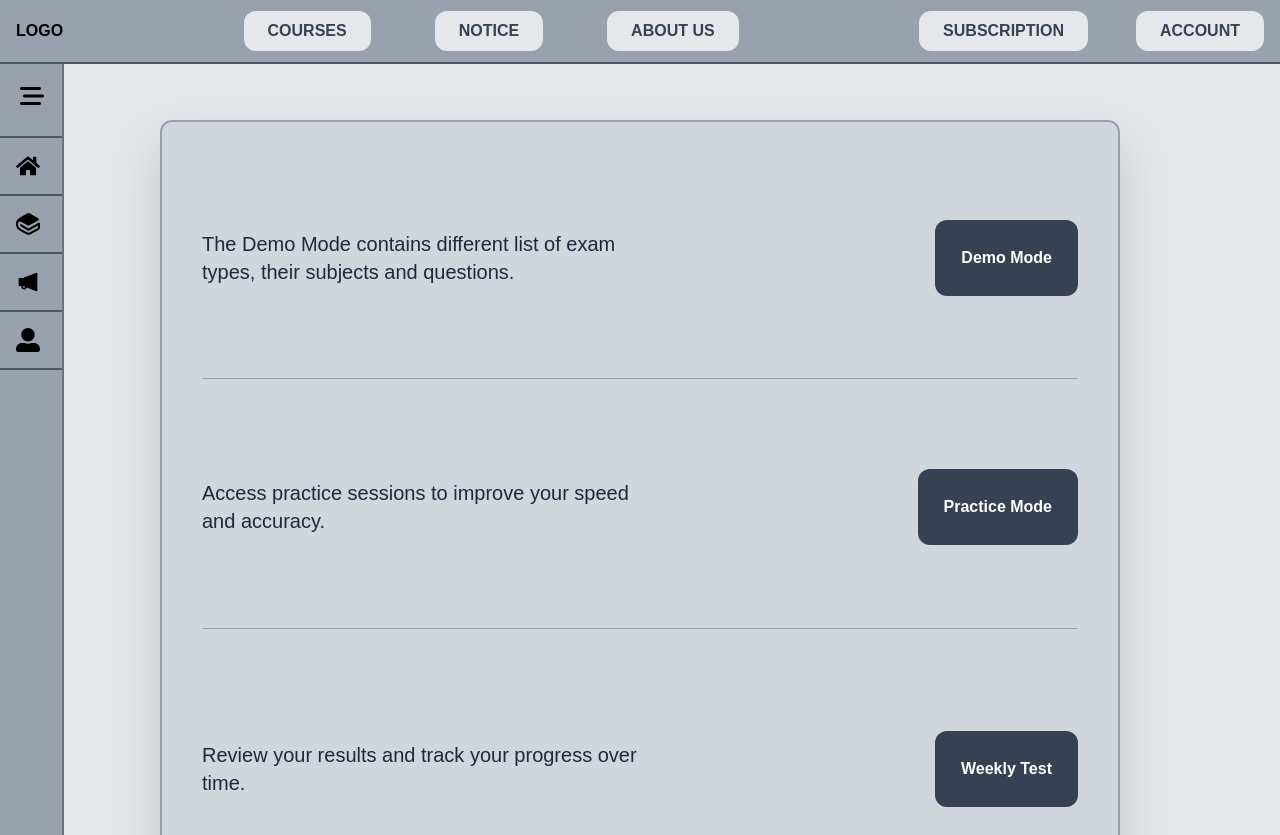
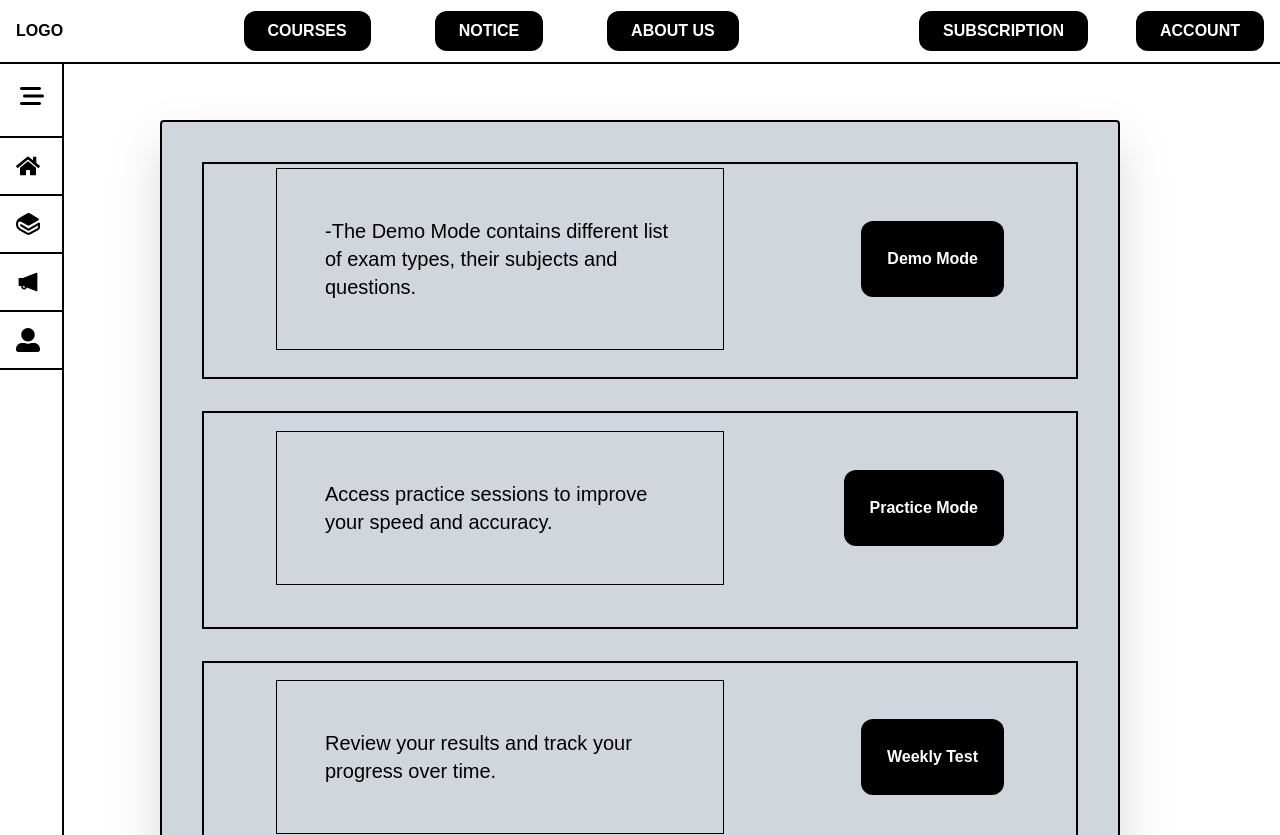
Before and after one commit to Jeevan446/exam_prep, a React app in the folder Frontend/: page / in a window 1280 px wide. Shown: the top 835 px of the page. Built offline with nearby package versions, Linux system fonts and the light colour scheme; the HTML template or start-up script is replaced by a standard one.

Commit message:
Styling change

```diff
--- a/Frontend/src/components/Footer.jsx
+++ b/Frontend/src/components/Footer.jsx
@@ -2,11 +2,11 @@ function Footer() {
   return (
     <footer
       className={`bottom-0 py-8 transition-all duration-300 w-[100%] mt-[80px] pl-[50px] sm:pl-[0px]
-             bg-gray-300 border-2 border-l-0 border-r-0 border-gray-400 flex flex-col
+             bg-white-300 border-2 border-l-0 border-r-0 border-black flex flex-col
         `}>
         <div className="max-w-7xl mx-auto px-4 py-10 flex flex-col items-center justify-center">
                 <div className="text-center ">
-                    <p className="text-gray-600 text-sm md:text-base">
+                    <p className="text-black text-sm md:text-base">
                         © 2025 Your Project Name. All rights reserved.
                     </p>
                 </div>
--- a/Frontend/src/components/HomeContent.jsx
+++ b/Frontend/src/components/HomeContent.jsx
@@ -1,11 +1,13 @@
 import { Link } from "react-router-dom";
+import Footer from "./Footer";
 
 
 function HomeContent({ isOpen }) {
     // Reusable button class
-const btnClass = "font-bold relative group flex bg-gray-700 p-6 text-white rounded-xl cursor-pointer border-2 border-transparent hover:bg-gray-200 hover:text-black hover:border-gray-400 transition-all duration-500";
+const btnClass = "font-bold relative group flex bg-black p-6 text-white rounded-xl cursor-pointer border-2 border-transparent hover:bg-white hover:text-black hover:border-black transition-all duration-500";
 
     return (
+        <div>
             <div className={`
                 grid grid-cols-1 grid-rows-3 gap-8
 
@@ -16,34 +18,36 @@ const btnClass = "font-bold relative group flex bg-gray-700 p-6 text-white round
 
                 {} ${isOpen ? "lg:ml-80 duration-300" : "lg:ml-40 duration-300"}
 
-            bg-gray-300 border-2 border-gray-400 rounded-xl drop-shadow-2xl min-h-screen
+                bg-gray-300 border-2 border-black rounded drop-shadow-2xl min-h-screen
             `}>
 
                 {/* Row 1 */}
-            <div className="flex flex-col md:flex-row items-center justify-between gap-4 border-b border-slate-400 pb-6">
-                <p className="sm:text-md md:text-xl text-slate-800  max-w-md text-wrap">
-                    The Demo Mode contains different list of exam types, their subjects and questions.
+                <div className="flex flex-col md:flex-row items-center justify-between gap-4 border-2 border-black px-18  pb-6">
+                    <p className="sm:text-md md:text-xl text-black border border-black p-12 max-w-md text-wrap">
+                        -The Demo Mode contains different list of exam types, their subjects and questions.
                     </p>
                     <Link to = "/examtype"><button className={btnClass}>Demo Mode</button></Link>
                 </div>
 
                 {/* Row 2 */}
-            <div className="flex flex-col md:flex-row items-center justify-between gap-4 border-b border-slate-400 pb-6">
-                <p className="sm:text-md md:text-xl text-slate-800 max-w-md">
+                <div className="flex flex-col md:flex-row items-center justify-between gap-4 border-2 border-black px-18 pb-6">
+                    <p className="sm:text-md md:text-xl text-black border border-black p-12 max-w-md">
                         Access practice sessions to improve your speed and accuracy.
                     </p>
                     <Link to = "/examtype"><button className={btnClass}>Practice Mode</button></Link>
                 </div>
 
                 {/* Row 3 */}
-            <div className="flex flex-col md:flex-row items-center justify-between gap-4">
-                <p className="sm:text-md md:text-xl text-slate-800 max-w-md">
+                <div className="flex flex-col md:flex-row items-center justify-between gap-4 border-2 border-black px-18  pb-6">
+                    <p className="sm:text-md md:text-xl text-black border border-black p-12 max-w-md">
                         Review your results and track your progress over time.
                     </p>
                     <Link to = "/examtype"><button className={btnClass}>Weekly Test</button></Link>
 
                 </div>
+            </div>
 
+            <Footer />
         </div>
     );
 }
--- a/Frontend/src/components/NavBar.jsx
+++ b/Frontend/src/components/NavBar.jsx
@@ -1,11 +1,11 @@
  import { Link } from "react-router-dom";
 function NavBar() {
     // Added responsive text sizes and horizontal padding
-    const btnClass = "font-bold relative group bg-gray-200 text-gray-700 border-none rounded-xl px-3 md:px-6 py-2 cursor-pointer hover:bg-gray-600 hover:text-gray-200 transition-all duration-600 text-xs md:text-base";
-    const underlineClass = "absolute left-0 -bottom-1 w-0 h-0.5 bg-white transition-all duration-600 group-hover:w-full";
+    const btnClass = "font-bold relative group bg-black text-white border-none rounded-xl px-3 md:px-6 py-2 cursor-pointer hover:bg-white hover:text-black transition-all duration-600 text-xs md:text-base";
+    const underlineClass = "absolute left-0 -bottom-1 w-0 h-0.5 bg-black transition-all duration-600 group-hover:w-full";
 
     return (
-        <div className="bg-gray-400 text-black flex justify-between items-center p-4 h-16 z-20 fixed top-0 w-full border-b-2 border-gray-600">
+        <div className="bg-white text-black flex justify-between items-center p-4 h-16 z-20 fixed top-0 w-full border-b-2 border-black">
             <div className="flex items-center font-bold">
                 <p>LOGO</p>
             </div>
--- a/Frontend/src/components/SideBar.jsx
+++ b/Frontend/src/components/SideBar.jsx
@@ -9,7 +9,7 @@ import { AiFillNotification } from "react-icons/ai"; //speaker icon
 function SideBar({ isOpen, setIsOpen }) {
     return (
         <div className="sidebar-container flex">
-            <div className={`fixed top-16 left-0 h-full bg-gray-400 transition-all duration-300 text-black font-bold z-10 border-r-2 border-gray-500
+            <div className={`fixed top-16 left-0 h-full bg-white transition-all duration-300 text-black font-bold z-10 border-r-2 border-black
                 ${isOpen ? "w-48" : "w-16"}
                 md:${isOpen ? "w-64" : "w-24"}
                 `}>
@@ -24,10 +24,10 @@ function SideBar({ isOpen, setIsOpen }) {
                     </button>
                 </div>
 
-                <nav className="border-b-2 border-t-2 border-gray-600">
+                <nav className="border-b-2 border-t-2 border-black">
                     <Link to="/">
                         <ul>
-                            <li className="flex items-center p-4 hover:bg-gray-600 cursor-pointer hover:text-white transition-all duration-600">
+                            <li className="flex items-center p-4 hover:bg-black cursor-pointer hover:text-white transition-all duration-600">
                                 <FaHome size={24} />
                                 <span className={`ml-4 ${isOpen ? "block" : "hidden"}`}>
                                 Home
@@ -37,10 +37,10 @@ function SideBar({ isOpen, setIsOpen }) {
                     </Link>
                 </nav>
 
-                <nav className="border-b-2 border-gray-600">
+                <nav className="border-b-2 border-black">
                     <Link to="" >
                         <ul>
-                            <li className="flex items-center p-4 hover:bg-gray-600 cursor-pointer hover:text-white transition-all duration-600">
+                            <li className="flex items-center p-4 hover:bg-black cursor-pointer hover:text-white transition-all duration-600">
                                 <SiGitbook  size={24} />
                                 <span className={`ml-4 ${isOpen ? "block" : "hidden"}`}>
                                     Courses
@@ -50,10 +50,10 @@ function SideBar({ isOpen, setIsOpen }) {
                     </Link>
                 </nav>
 
-                <nav className="border-b-2 border-gray-600">
+                <nav className="border-b-2 border-black">
                     <Link to="" >
                         <ul>
-                            <li className="flex items-center p-4 hover:bg-gray-600 cursor-pointer hover:text-white transition-all duration-600">
+                            <li className="flex items-center p-4 hover:bg-black cursor-pointer hover:text-white transition-all duration-600">
                                 <AiFillNotification size={24} />
                                 <span className={`ml-4 ${isOpen ? "block" : "hidden"}`}>
                                     Notice
@@ -64,10 +64,10 @@ function SideBar({ isOpen, setIsOpen }) {
                 </nav>
 
 
-                <nav className="border-b-2 border-gray-600">
+                <nav className="border-b-2 border-black">
                     <Link to="">
                         <ul>
-                            <li className="flex items-center p-4 hover:bg-gray-600 cursor-pointer hover:text-white transition-all duration-600">
+                            <li className="flex items-center p-4 hover:bg-black cursor-pointer hover:text-white transition-all duration-600">
                                 <FaUserAlt size={24} />
                                 <span className={`ml-4 ${isOpen ? "block" : "hidden"}`}>
                                     About Us
--- a/Frontend/src/index.css
+++ b/Frontend/src/index.css
@@ -1,7 +1,7 @@
 @import "tailwindcss";
 
 body {
-  background-color: oklch(92.8% 0.006 264.531);
+  background-color: white;
   font-family: Arial, Helvetica, sans-serif;
 }
 
--- a/Frontend/src/pages/ChaptersPage.jsx
+++ b/Frontend/src/pages/ChaptersPage.jsx
@@ -44,14 +44,14 @@ function ChaptersPage({ isOpen, setIsOpen }) {
         </div>
 
         <div
-          className={`mt-[30px]  py-10 transition-all duration-300 w-[80%] ml-16 lg:w-[70%] bg-gray-300 border-2 border-gray-400 flex flex-col gap-6 md:gap-8 items-center
+          className={`mt-[30px]  py-10 transition-all duration-300 w-[80%] ml-16 lg:w-[70%] bg-gray-300 border-2 border-black flex flex-col gap-6 md:gap-8 items-center
            ${isOpen ? "lg:ml-50 duration-300" : "lg:ml-20 duration-300"}`}
         >
           {data.length > 0 ? (
             data.map((item, key) => (
               <Link
                 key={key}
-                className=" border rounded border-gray-400 sm:text-sm md:text-xl p-4 w-[90%] hover:bg-gray-600 hover:text-gray-200 duration-500"
+                className=" border rounded border-black sm:text-sm md:text-xl p-4 w-[90%] hover:bg-black hover:text-white duration-500"
               >
                 <span>{key + 1}.</span>
                 <span className="ml-2">{item.name}</span>
--- a/Frontend/src/pages/SubjectPage.jsx
+++ b/Frontend/src/pages/SubjectPage.jsx
@@ -42,7 +42,7 @@ function SubjectPage({ isOpen, setIsOpen }) {
         <SiGitbook className="md:w-8 md:h-8 sm:w-4 sm:h-4" />
       </div>
       <main
-        className={`mt-[30px]  py-10 transition-all duration-300 w-[80%] ml-16 lg:w-[70%] bg-gray-300 border-2 border-gray-400 flex flex-col gap-6 md:gap-8 items-center
+        className={`mt-[30px]  py-10 transition-all duration-300 w-[80%] ml-16 lg:w-[70%] bg-gray-300 border-2 border-black flex flex-col gap-6 md:gap-8 items-center
         ${isOpen ? "lg:ml-50 duration-300" : "lg:ml-20 duration-300"}`}
       >
         {data.length > 0 ? (
@@ -50,7 +50,7 @@ function SubjectPage({ isOpen, setIsOpen }) {
             <Link
               to="/chapters"
               state={{ examType: examType, subject: item}}
-            className=" border rounded border-gray-400 sm:text-sm md:text-xl p-4 w-[90%] hover:bg-gray-600 hover:text-gray-200 duration-500"
+            className=" border rounded border-black sm:text-sm md:text-xl p-4 w-[90%] hover:bg-black hover:text-white duration-500"
               key={key}
               >
                 <span>{key + 1}.</span>
```
Also changed, not shown: Frontend/src/pages/ExamTypePage.jsx (+7 -5 lines), Frontend/src/pages/DemoPage.jsx (added), Frontend/src/pages/PracticePage.jsx (deleted). Lines whose indentation alone changed are shown as unchanged.
